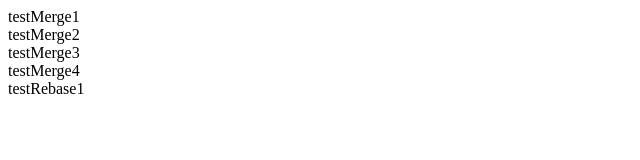
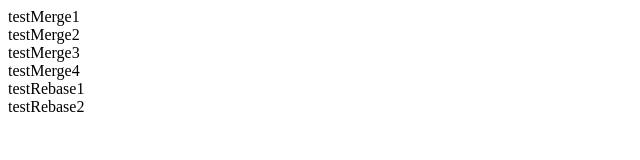
Before and after one commit to masterX89/testMerge, a plain HTML site: page index.html in a window 1280 px wide. Shown: the full height of the page, 0-640 px from the left. Drawn offline with Linux system fonts and the light colour scheme.

Commit message:
testRebase2

```diff
--- a/index.html
+++ b/index.html
@@ -19,5 +19,6 @@
         testMerge4
     </div>
     <div>testRebase1</div>
+    <div>testRebase2</div>
 </body>
 </html>
```
